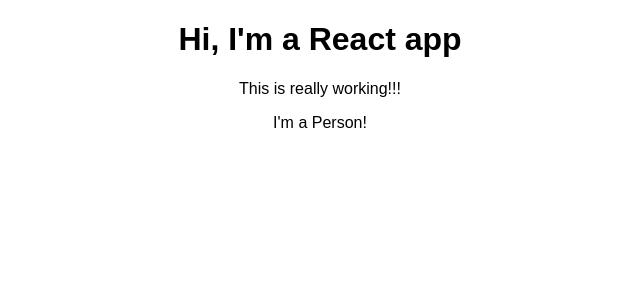
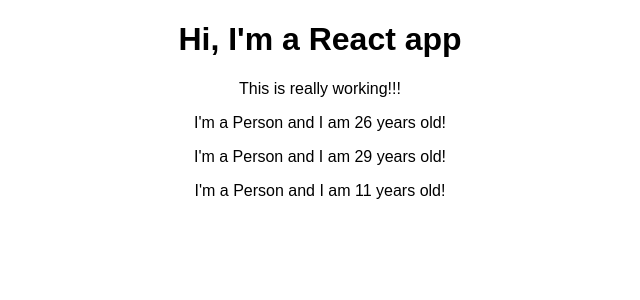
Before and after one commit to LaloCo/LearningReact, a React (Create React App) app: page / in a window 1280 px wide. Shown: the top 300 px of the page, without its empty margins (320-960 px from the left). Built offline with nearby package versions, Linux system fonts and the light colour scheme.

Commit message:
Outputting dinamic content on JSX

```diff
--- a/src/App.js
+++ b/src/App.js
@@ -9,6 +9,8 @@ class App extends Component {
         <h1>Hi, I'm a React app</h1>
         <p>This is really working!!!</p>
         <Person />
+        <Person />
+        <Person />
       </div>
     );
   }
--- a/src/Person/Person.js
+++ b/src/Person/Person.js
@@ -1,5 +1,5 @@
 import React from 'react';
 
-const person = () => <p>I'm a Person!</p>;
+const person = () => <p>I'm a Person and I am {Math.floor(Math.random() * 30)} years old!</p>;
 
 export default person;
```
